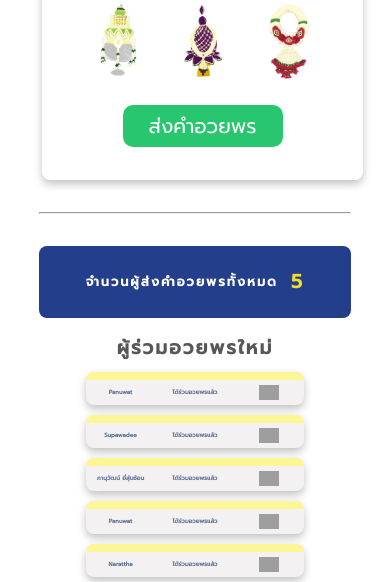
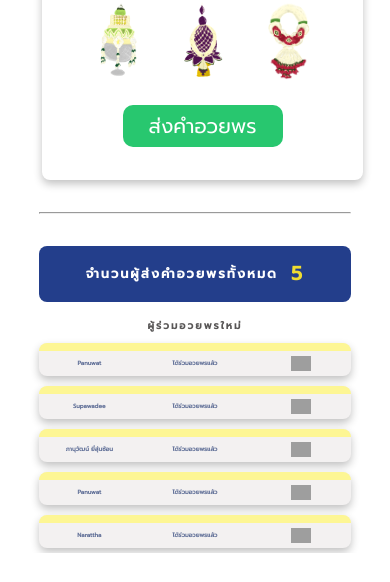
Before and after one commit to kkpanuwat/TeacherDay, a PHP site: page / in a window 390 px wide. Shown: the part 884-1466 px from the top of the page. After the commit the page ends 1437 px from the top, so only its background shows below. Run offline with PHP 8.4, Linux system fonts and the light colour scheme; data comes from the database, SQL or seed files in the repository; grey boxes are pictures that could not be loaded.

Commit message:
Update css3

```diff
--- a/assets/css/index.css
+++ b/assets/css/index.css
@@ -334,6 +334,9 @@ html {
         font-size: 2.5em;
         color: rgb(240, 221, 49);
     }
+    .show-item2 {
+        width: 90%;
+    }
 }
 
 @media screen and (max-width: 450px) {
@@ -345,7 +348,7 @@ html {
 
     .show-item {
         width: 100%;
-        height: 4.5em;
+        height: 3.5em;
     }
 
     .show-item h2 {
@@ -365,9 +368,13 @@ html {
     }
     .show-item2 {
         font-size: 5px;
+        width: 100%;
     }
     .img-pan2 {
         width: 20px;
+    }
+    .newcomment {
+        font-size: 10px;
     }
 }
 
--- a/index.php
+++ b/index.php
@@ -81,7 +81,7 @@
                 <h2>จำนวนผู้ส่งคำอวยพรทั้งหมด &nbsp;<h2 id="numrows" class="people"></h2>
                 </h2>
             </div>
-            <h3>ผู้ร่วมอวยพรใหม่</h3>
+            <h3 class="newcomment">ผู้ร่วมอวยพรใหม่</h3>
             <div id="result"></div>
         </div>
     </div>
```
